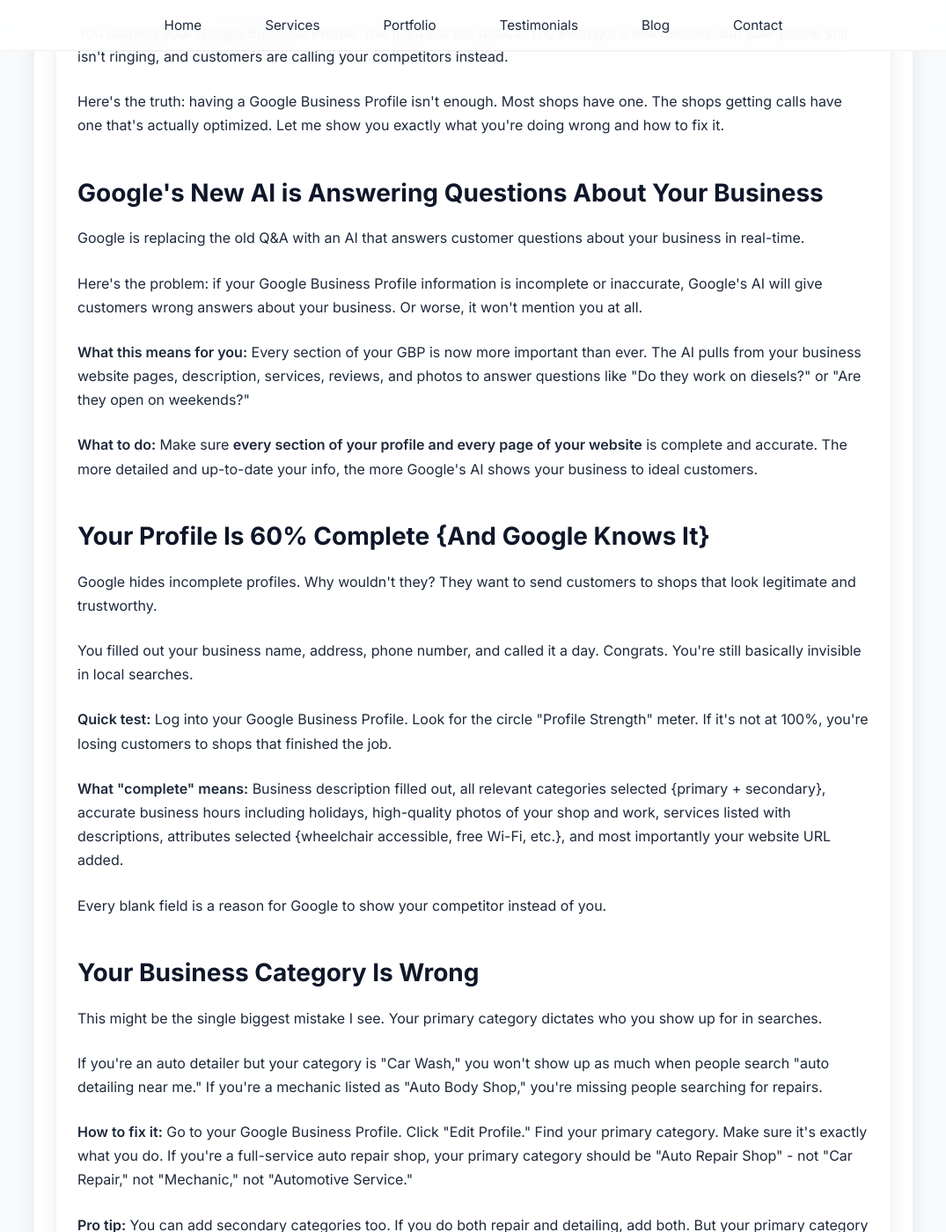
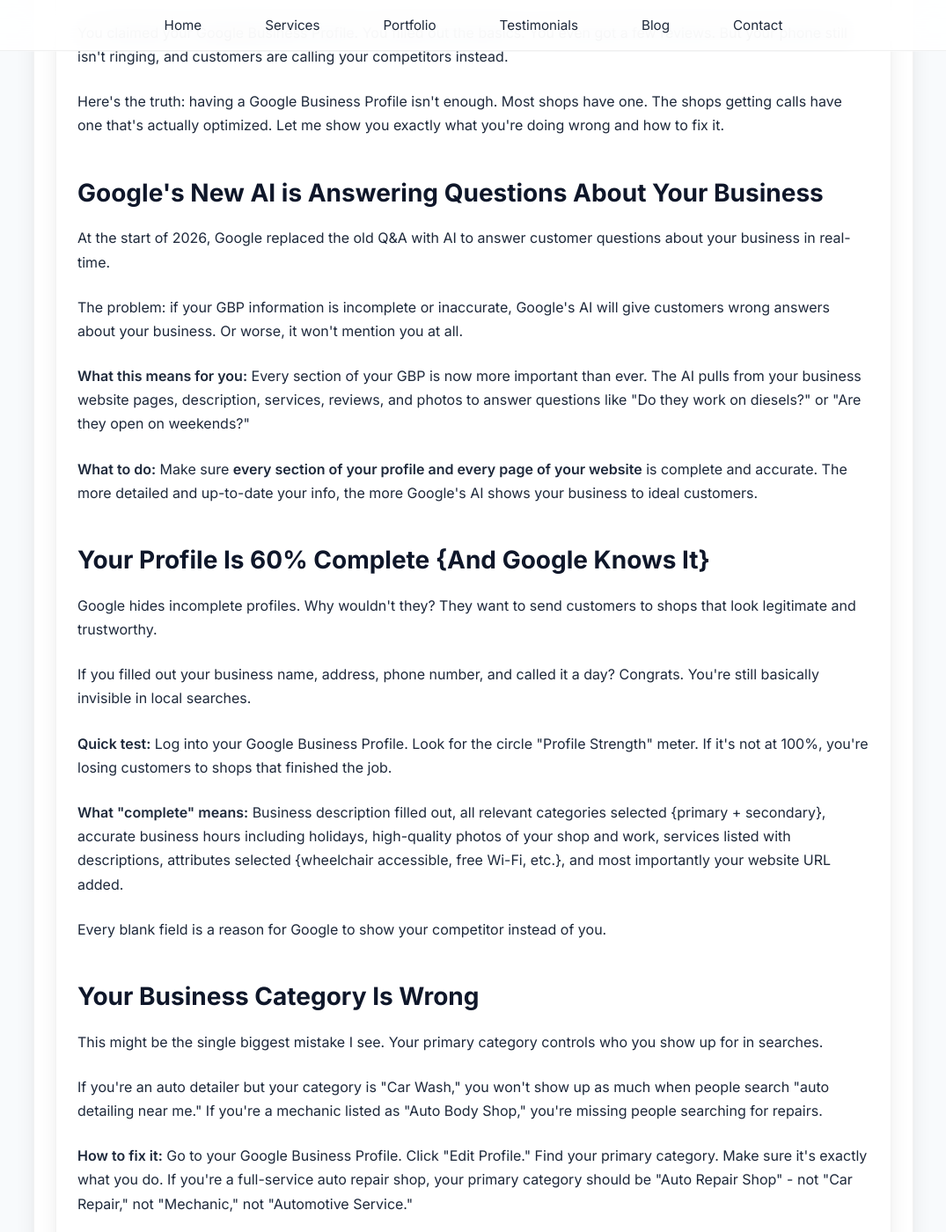
Before and after one commit to JamesBrownR/MeetingSurge, a Jekyll site: the page built from _posts/2026-01-08-service-page-mistakes.md, in a window 1280 px wide and 1400 px high, scrolled down 710 px. Shown: the whole window at 88% size, without its empty margins (102-1177 px from the left). Built offline with Jekyll 4.4.1, drawn with Linux system fonts in a browser that asks for light colours.

Commit message:
Update 2026-01-08-service-page-mistakes.md

```diff
--- a/_posts/2026-01-08-service-page-mistakes.md
+++ b/_posts/2026-01-08-service-page-mistakes.md
@@ -12,20 +12,20 @@
     <p>Here's the truth: having a Google Business Profile isn't enough. Most shops have one. The shops getting calls have one that's actually optimized. Let me show you exactly what you're doing wrong and how to fix it.</p>
 
    <h2>Google's New AI is Answering Questions About Your Business</h2>
-<p>Google is replacing the old Q&A with an AI that answers customer questions about your business in real-time.</p>
-<p>Here's the problem: if your Google Business Profile information is incomplete or inaccurate, Google's AI will give customers wrong answers about your business. Or worse, it won't mention you at all.</p>
+<p>At the start of 2026, Google replaced the old Q&A with AI to answer customer questions about your business in real-time.</p>
+<p>The problem: if your GBP information is incomplete or inaccurate, Google's AI will give customers wrong answers about your business. Or worse, it won't mention you at all.</p>
 <p><strong>What this means for you:</strong> Every section of your GBP is now more important than ever. The AI pulls from your business website pages, description, services, reviews, and photos to answer questions like "Do they work on diesels?" or "Are they open on weekends?"</p>
 <p><strong>What to do:</strong> Make sure <strong>every section of your profile and every page of your website</strong> is complete and accurate. The more detailed and up-to-date your info, the more Google's AI shows your business to ideal customers.</p>
 
 <h2>Your Profile Is 60% Complete {And Google Knows It}</h2>
     <p>Google hides incomplete profiles. Why wouldn't they? They want to send customers to shops that look legitimate and trustworthy.</p>
-    <p>You filled out your business name, address, phone number, and called it a day. Congrats. You're still basically invisible in local searches.</p>
+    <p>If you filled out your business name, address, phone number, and called it a day? Congrats. You're still basically invisible in local searches.</p>
     <p><strong>Quick test:</strong> Log into your Google Business Profile. Look for the circle "Profile Strength" meter. If it's not at 100%, you're losing customers to shops that finished the job.</p>
     <p><strong>What "complete" means:</strong> Business description filled out, all relevant categories selected {primary + secondary}, accurate business hours including holidays, high-quality photos of your shop and work, services listed with descriptions, attributes selected {wheelchair accessible, free Wi-Fi, etc.}, and most importantly your website URL added.</p>
     <p>Every blank field is a reason for Google to show your competitor instead of you.</p>
 
     <h2>Your Business Category Is Wrong</h2>
-    <p>This might be the single biggest mistake I see. Your primary category dictates who you show up for in searches.</p>
+    <p>This might be the single biggest mistake I see. Your primary category controls who you show up for in searches.</p>
     <p>If you're an auto detailer but your category is "Car Wash," you won't show up as much when people search "auto detailing near me." If you're a mechanic listed as "Auto Body Shop," you're missing people searching for repairs.</p>
     <p><strong>How to fix it:</strong> Go to your Google Business Profile. Click "Edit Profile." Find your primary category. Make sure it's exactly what you do. If you're a full-service auto repair shop, your primary category should be "Auto Repair Shop" - not "Car Repair," not "Mechanic," not "Automotive Service."</p>
     <p><strong>Pro tip:</strong> You can add secondary categories too. If you do both repair and detailing, add both. But your primary category matters most. That's what Google uses for most of your search visibility.</p>
```
